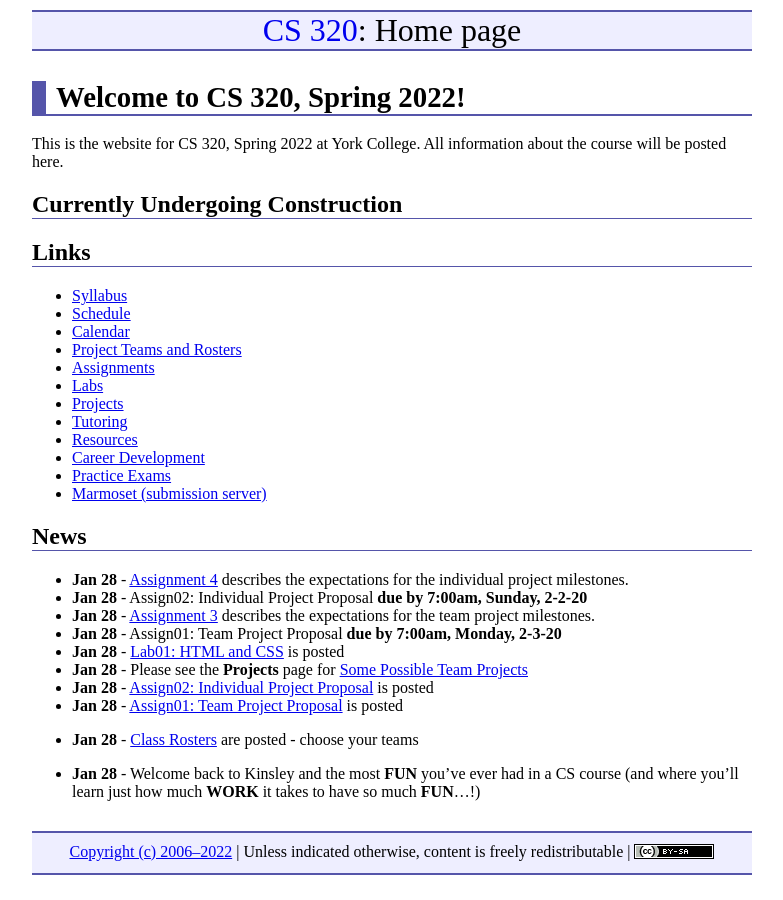
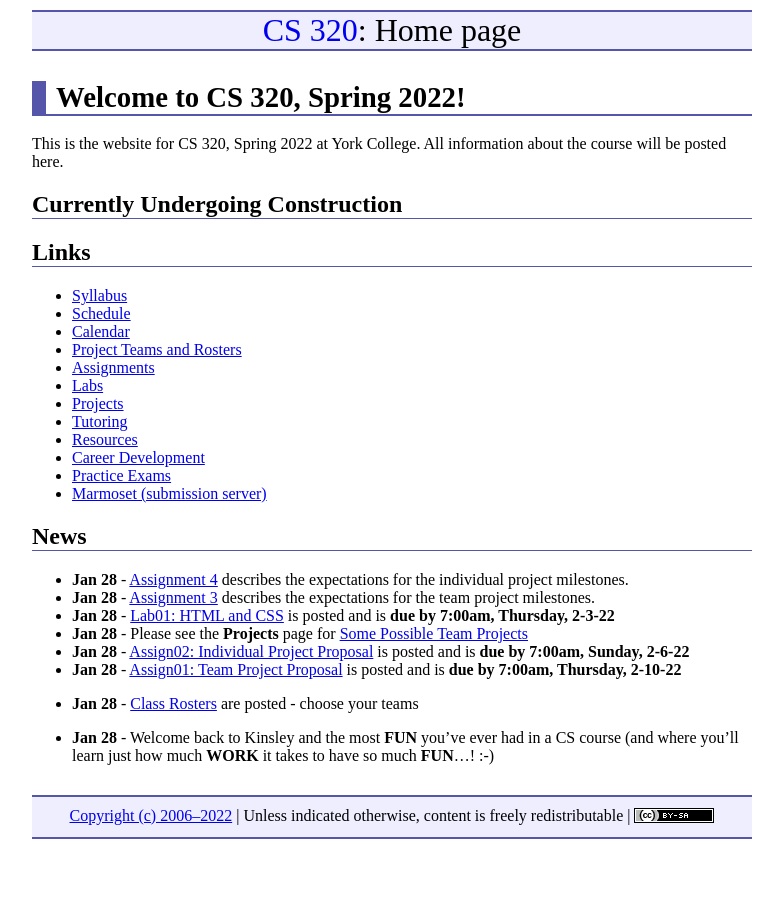
Before and after one commit to ycpcs/cs320-spring2022, a Jekyll site: the page built from index.md, in a window 1280 px wide. Shown: the whole page, without its empty margins (248-1031 px from the left). Built offline with Jekyll 4.4.1, drawn with Linux system fonts in a browser that asks for light colours.

Commit message:
updated news due dates

```diff
--- a/index.md
+++ b/index.md
@@ -91,13 +91,11 @@ All information about the course will be posted here.
 -->
 
 * **Jan 28** - [Assignment 4](assign/assign04.html) describes the expectations for the individual project milestones.
-* **Jan 28** - Assign02: Individual Project Proposal **due by 7:00am, Sunday, 2-2-20**
 * **Jan 28** - [Assignment 3](assign/assign03.html) describes the expectations for the team project milestones.
-* **Jan 28** - Assign01: Team Project Proposal **due by 7:00am, Monday, 2-3-20**
-* **Jan 28** - [Lab01: HTML and CSS](labs/lab01.html) is posted
+* **Jan 28** - [Lab01: HTML and CSS](labs/lab01.html) is posted and is **due by 7:00am, Thursday, 2-3-22**
 * **Jan 28** - Please see the **Projects** page for [Some Possible Team Projects](projects/index.html)
-* **Jan 28** - [Assign02: Individual Project Proposal](assign/assign02.html) is posted
-* **Jan 28** - [Assign01: Team Project Proposal](assign/assign01.html) is posted
+* **Jan 28** - [Assign02: Individual Project Proposal](assign/assign02.html) is posted and is **due by 7:00am, Sunday, 2-6-22**
+* **Jan 28** - [Assign01: Team Project Proposal](assign/assign01.html) is posted and is **due by 7:00am, Thursday, 2-10-22**
 * **Jan 28** - [Class Rosters](teams-and-rosters/index.html) are posted - choose your teams
 
-* **Jan 28** - Welcome back to Kinsley and the most **FUN** you've ever had in a CS course (and where you'll learn just how much **WORK** it takes to have so much **FUN**...!)
+* **Jan 28** - Welcome back to Kinsley and the most **FUN** you've ever had in a CS course (and where you'll learn just how much **WORK** it takes to have so much **FUN**...!  :-)
```
